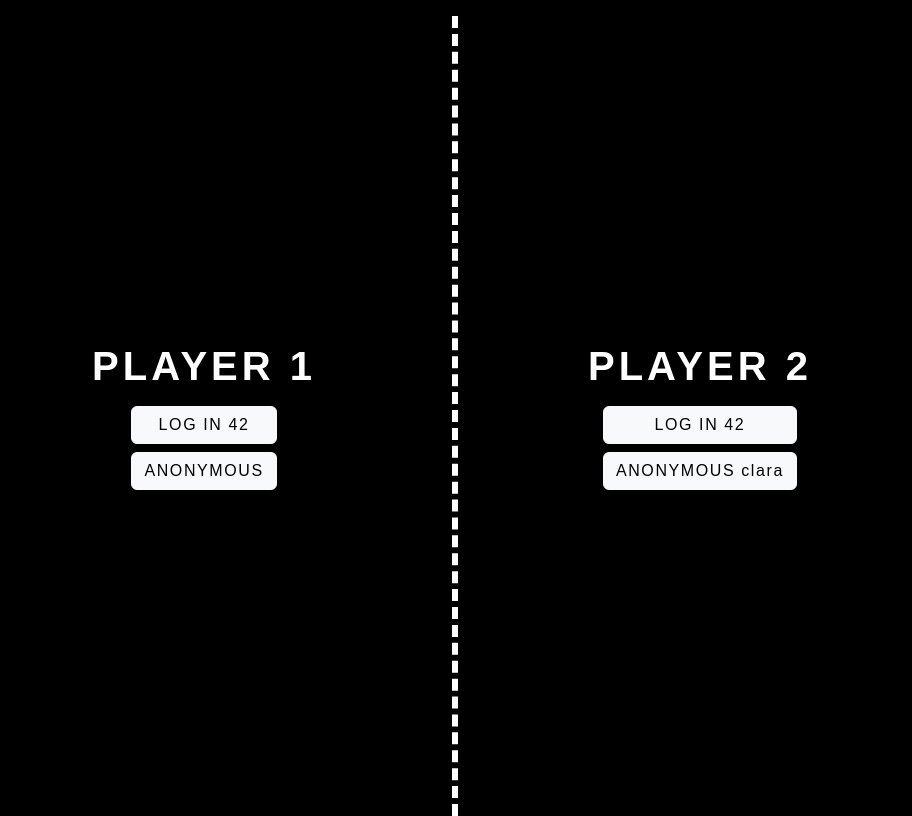
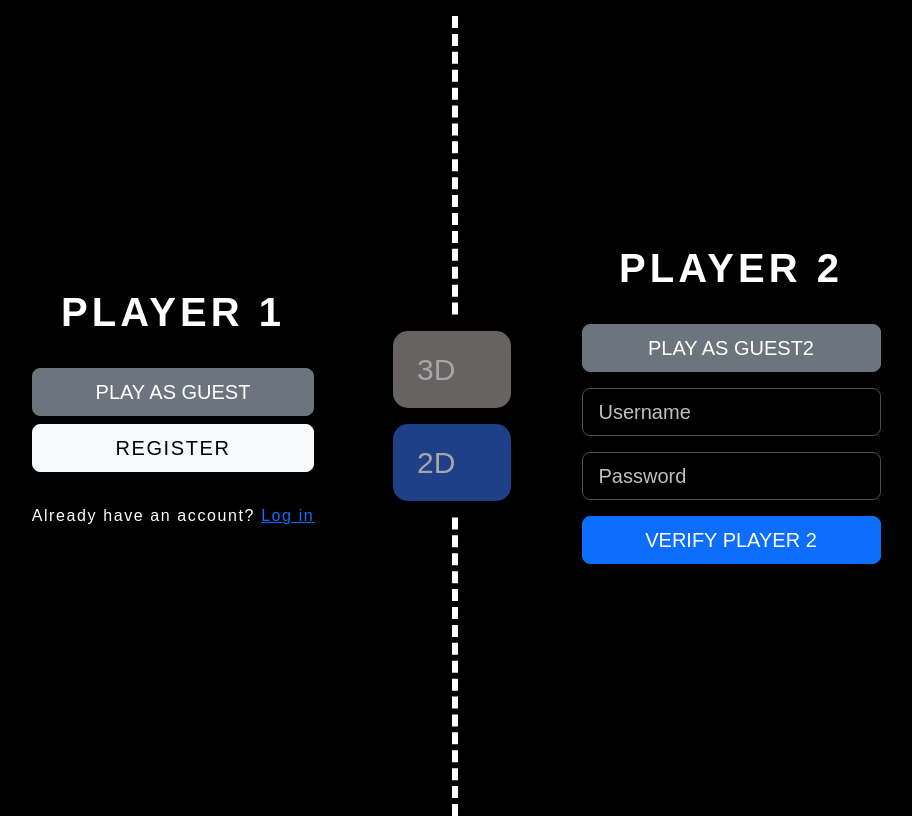
Before and after one commit to puyma/ft_transcendence, a Django app: page /double_play/ in a window 1280 px wide. Shown: the part 73-889 px from the top of the page, without its empty margins (188-1100 px from the left). Run offline with Django 5.2, Linux system fonts and the light colour scheme; style sheets or scripts are compiled from the project's sources; parts of the project's set-up code (start-up, migrations or seed data) failed here and were passed over; some libraries are stand-ins or nearby versions; some web fonts are replaced.

Commit message:
double play confirmation

```diff
--- a/transcendence/templates/tr/pages/double_play.html
+++ b/transcendence/templates/tr/pages/double_play.html
@@ -1,46 +1,139 @@
 <div class="vertical"></div>
-  <div
-    class="container d-flex justify-content-center align-items-center"
-    style="min-height: 100vh"
-  >
-    <div class="row justify-content-center align-items-center flex-nowrap">
-      <div>
+<div class="container d-flex justify-content-center align-items-center" style="min-height: 100vh">
+  <div class="row justify-content-center align-items-center w-100">
+    <!-- PLAYER 1 -->
+    <div class="col-4">
       <div class="d-flex flex-column align-items-center">
         <h1 class="text-white mb-3">PLAYER 1</h1>
         <div class="d-grid gap-2 justify-content-center align-content-center">
-            <a
-              href="https://auth.42.fr/auth/realms/students-42/protocol/openid-connect/auth?client_id=intra&redirect_uri=https%3A%2F%2Fprofile.intra.42.fr%2Fusers%2Fauth%2Fkeycloak_student%2Fcallback&response_type=code&state=e02b16dd004f35462384e63c88d090b7cd845c5fb9b95e7a"
-              class="btn btn-light"
-              role="button"
-              >LOG IN 42</a
-            >
-            <a href="{% url 'pong' %}"
-			   class="btn btn-light"
-			   role="button"
-			   data-ajax="true"
-              >ANONYMOUS</a
-            >
+          {% if player1 and player1 != "guest" %}
+            <span class="text-white mb-2">{{ player1.username }}</span>
+          {% elif player1 == "guest" %}
+            <span class="text-white mb-2">Hello, Guest</span>
+          {% else %}
+            <button id="playAnonymousBtn" class="btn btn-secondary btn-lg w-100 mt-3">PLAY AS GUEST</button>
+            <a href="{% url 'signup' %}?next={% url 'double_play' %}" class="btn btn-light btn-lg w-100">REGISTER</a>
+            <p class="mt-4">
+              Already have an account?
+              <a href="{% url 'login' %}?next={% url 'double_play' %}" class="link-primary">Log in</a>
+            </p>
+          {% endif %}
         </div>
       </div>
     </div>
-      <div>
+
+    <!-- Play Button -->
+    <div class="col-2 d-flex flex-column justify-content-center align-items-center" style="z-index: 3; position: relative; background-color: rgb(0, 0, 0);">
+      <!-- 3D Button -->
+      <button
+      id="doublePlay3D"
+      data-mode="3d_play"
+      data-players="{{ player1 }},{{ player2 }}"
+      class="btn btn-sm mt-3 px-4 py-3"
+      style="font-size: 30px; background-color: rgb(159, 153, 153); border: none; border-radius: 15px;"
+      {% if not play_enabled %}disabled{% endif %}>
+      3D
+      <i class="fa-regular fa-circle-play"></i>
+    </button>
+
+      <!-- 2D Button -->
+      <button
+        id="doublePlay2D"
+        data-mode="2d_play"
+        data-players="{{ player1 }},{{ player2 }}"
+        class="btn btn-sm my-3 px-4 py-3"
+        style="font-size: 30px; background-color: rgb(49, 99, 209); border: none; border-radius: 15px;"
+        {% if not play_enabled %}disabled{% endif %}>
+        2D
+        <i class="fa-solid fa-circle-play"></i>
+        <!-- <i class="fa fa-play" aria-hidden="true"></i> -->
+
+      </button>
+  </div>
+
+
+    <!-- PLAYER 2 -->
+    <div class="col-4">
       <div class="d-flex flex-column align-items-center">
-          <h1 class="text-white mb-3">PLAYER 2</h1>
-          <div class="d-grid gap-2 justify-content-center align-content-center">
-            <a
-              href="https://auth.42.fr/auth/realms/students-42/protocol/openid-connect/auth?client_id=intra&redirect_uri=https%3A%2F%2Fprofile.intra.42.fr%2Fusers%2Fauth%2Fkeycloak_student%2Fcallback&response_type=code&state=e02b16dd004f35462384e63c88d090b7cd845c5fb9b95e7al"
-              class="btn btn-light"
-              role="button"
-              >LOG IN 42</a
-            >
-            <a href="double_play.html"
-			   class="btn btn-light"
-			   role="button"
-			   data-ajax="true"
-              >ANONYMOUS {{ username }}</a
-            >
+        <h1 class="text-white mb-3 text-center">PLAYER 2</h1>
+        <div class="d-grid gap-3 justify-content-center align-content-center">
+          {% if is_player2_anonymous %}
+            <span class="text-white mb-2">Hello, Guest2</span>
+          {% elif player2 %}
+            <span class="text-white mb-2">Hello, {{ player2 }}</span>
+          {% else %}
+            <button id="playAnonymousBtn2" class="btn btn-secondary btn-lg w-100 mt-3">PLAY AS GUEST2</button>
+            <form method="POST" class="mb-4">
+              {% csrf_token %}
+              <div class="mb-3">
+                <input type="text" name="player2_username" class="form-control form-control-lg" placeholder="Username" required>
+              </div>
+              <div class="mb-3">
+                <input type="password" name="player2_password" class="form-control form-control-lg" placeholder="Password" required>
+              </div>
+              <button type="submit" class="btn btn-primary btn-lg w-100">VERIFY PLAYER 2</button>
+            </form>
+          {% endif %}
         </div>
       </div>
     </div>
   </div>
 </div>
+
+<script>
+// Function to add event listeners dynamically
+function addEventListeners() {
+  const playAnonymousBtn = document.getElementById('playAnonymousBtn');
+  const playAnonymousBtn2 = document.getElementById('playAnonymousBtn2');
+
+  if (playAnonymousBtn) {
+    playAnonymousBtn.addEventListener('click', function() {
+        // Add query parameter for Player 1 without affecting Player 2's state
+        const urlParams = new URLSearchParams(window.location.search);
+        urlParams.set('anonymous', 'true'); // Set anonymous flag for Player 1
+        window.history.pushState({}, '', `${location.pathname}?${urlParams}`); // Update the URL with the new parameter
+        window.location.reload(); // Force a page reload
+    });
+  }
+
+  if (playAnonymousBtn2) {
+    playAnonymousBtn2.addEventListener('click', function() {
+        // Add query parameter for Player 2 without affecting Player 1's state
+        const urlParams = new URLSearchParams(window.location.search);
+        urlParams.set('anonymous2', 'true'); // Set anonymous flag for Player 2
+        window.history.pushState({}, '', `${location.pathname}?${urlParams}`); // Update the URL with the new parameter
+        window.location.reload(); // Force a page reload
+    });
+  }
+}
+
+// Function to update the page state based on URL parameters
+function updatePageState() {
+    // Check for "anonymous" and "anonymous2" parameters in the URL
+    const urlParams = new URLSearchParams(window.location.search);
+    const isPlayer1Anonymous = urlParams.get('anonymous') === 'true';
+    const isPlayer2Anonymous = urlParams.get('anonymous2') === 'true';
+
+    // Update the visibility of the "anonymous" messages
+    const anonymousMessage = document.getElementById('anonymousMessage');
+    const playAnonymousBtn = document.getElementById('playAnonymousBtn');
+    const playAnonymousBtn2 = document.getElementById('playAnonymousBtn2');
+
+    if (isPlayer1Anonymous) {
+        anonymousMessage.style.display = 'block'; // Show message for Player 1 as anonymous
+    } else {
+        anonymousMessage.style.display = 'none'; // Hide message for Player 1
+    }
+
+    if (isPlayer2Anonymous) {
+        playAnonymousBtn2.style.display = 'none'; // Hide "Play as Guest" button for Player 2 when playing anonymously
+    } else {
+        playAnonymousBtn2.style.display = 'block'; // Show "Play as Guest" button for Player 2
+    }
+}
+
+document.addEventListener('DOMContentLoaded', function() {
+    addEventListeners(); // Add event listeners
+    updatePageState(); // Update the page state based on current URL parameters
+});
+</script>
--- a/transcendence/views.py
+++ b/transcendence/views.py
@@ -18,6 +18,8 @@ from django.shortcuts import render, get_object_or_404, redirect
 from django.db.models import Q
 from .models import Profile, Relationship
 from .models import Match
+from django.contrib.auth import authenticate
+
 
 
 # https://django-advanced-training.readthedocs.io/en/latest/features/class-based-views/
@@ -190,7 +192,14 @@ class TournamentView(generic.TemplateView):
         return self.render_to_response(context)
 
     def post(self, request, *args, **kwargs):
-        num_participants = int(request.POST.get('num_participants'))
+        num_participants = int(request.POST.get('num_participants', 0))
+
+        # Backend validation
+        if num_participants < 3:
+            messages.error(request, "The number of participants must be at least 3.")
+            return redirect('tournament')  # Reload the current page
+
+        # If validation passes, save to session and redirect
         request.session['num_participants'] = num_participants
         return redirect('tournament_register')
 
@@ -247,15 +256,6 @@ class GameView ( generic.TemplateView ):
 		context['page'] = 'tr/pages/pong.html'
 		return ( context )
 
-def double_play_view ( request ):
-    context = {
-		"title":"P4ngP2ong",
-		"lang":"en",
-        "username": "clara",
-		'page': 'tr/pages/double_play.html',
-    }
-    return ( render( request, 'tr/base.html', context) )
-
 def solo_play_view ( request ):
 
 	context = {
@@ -271,7 +271,7 @@ def play_view ( request ):
 		"title":"P4ngP2ong",
 		"lang":"en",
         "username": "clara",
-		'page': 'tr/pages/play.html',
+		'page': 'tr/pages/play_anonymous.html',
     }
     return ( render ( request, 'tr/base.html', context ) )
 
@@ -375,3 +375,67 @@ class FriendsView(generic.TemplateView):
             messages.success(request, "Friend removed successfully.")
 
         return redirect('friends')
+
+def double_play_view(request):
+    # Check if Player 1 is logged in
+    is_player1_anonymous = request.GET.get('anonymous') == 'true'
+    is_player2_anonymous = request.GET.get('anonymous2') == 'true'
+
+    player1 = request.user if request.user.is_authenticated else None
+    player2 = None  # Initialize player2 to None at the start
+    context = {
+        "title": "P4ngP2ong",
+        "lang": "en",
+        "username": "clara",
+        "page": 'tr/pages/double_play.html',
+        "is_anonymous": is_player1_anonymous,
+        "is_player2_anonymous": is_player2_anonymous,
+        "player1": player1,  # Include player1 in the context
+        "player2": player2,
+        # "player2_verified": None,  # Default to None
+    }
+    if is_player1_anonymous:
+        player1 = "guest"
+    if is_player2_anonymous:
+        player2 = "guest2"
+    context['player1'] = player1
+    context['player2'] = player2
+
+    print("player1 begininng is: " ,player1)
+    print("player2 begiginig is: " , player2)
+    # Handle Player 2 authentication if they're not anonymous
+    if request.method == 'POST' and not is_player2_anonymous:
+        player2_username = request.POST.get('player2_username', '').strip()
+        player2_password = request.POST.get('player2_password', '').strip()
+
+        if player2_username and player2_password:
+            try:
+                player2 = User.objects.get(username=player2_username)
+                user = authenticate(request, username=player2_username, password=player2_password)
+                if user is not None:
+                    messages.success(request, f'Player 2 verified: {player2_username}. Ready to play!')
+                    context['player2'] = player2.username # Add player2 to context
+                    print("player1 is: " ,player1)
+                    print("player2 is: " , player2)
+                    # context['player2_verified'] = player2.username  # Set player2_verified in context
+                    # return render(request, 'tr/base.html', context)  # Pass context to render
+                else:
+                    messages.error(request, 'Incorrect password. Please try again.')
+            except User.DoesNotExist:
+                messages.error(request, 'User not found. Please try again.')
+
+
+    if context['player1'] and context['player2']:
+        print("imhereeeeeeeeee")
+        context['play_enabled'] = True  # Enable play button
+    else:
+        print("elseeeeee e e ee ")
+
+        context['play_enabled'] = False  # Keep play button disabled
+
+    print("player1 is final: " ,player1)
+    print("player2 is final: " , player2)
+    print("player1 anonymous is final: " ,is_player1_anonymous)
+    print("player2 anonymous is final: " , is_player2_anonymous)
+    # Render the page with updated context
+    return render(request, 'tr/base.html', context)
```
Also changed, not shown: js/main.js (+63 -9 lines), transcendence/templates/tr/components/_messages.html (+13 -0 lines), transcendence/templates/tr/pages/play.html (deleted, +0 -34 lines), transcendence/templates/tr/pages/play_anonymous.html (added, +22 -0 lines), transcendence/templates/tr/pages/solo_play.html (+5 -4 lines), transcendence/templates/tr/pages/tournament_order.html (+6 -1 lines). Lines whose indentation alone changed are shown as unchanged.
